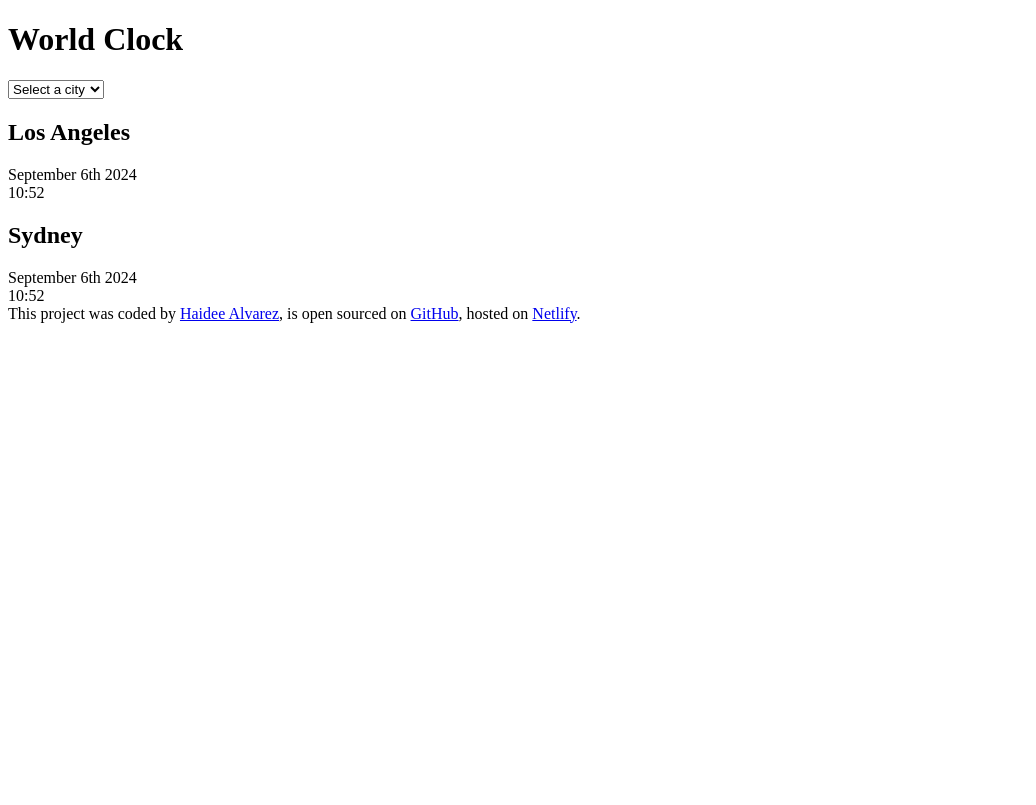
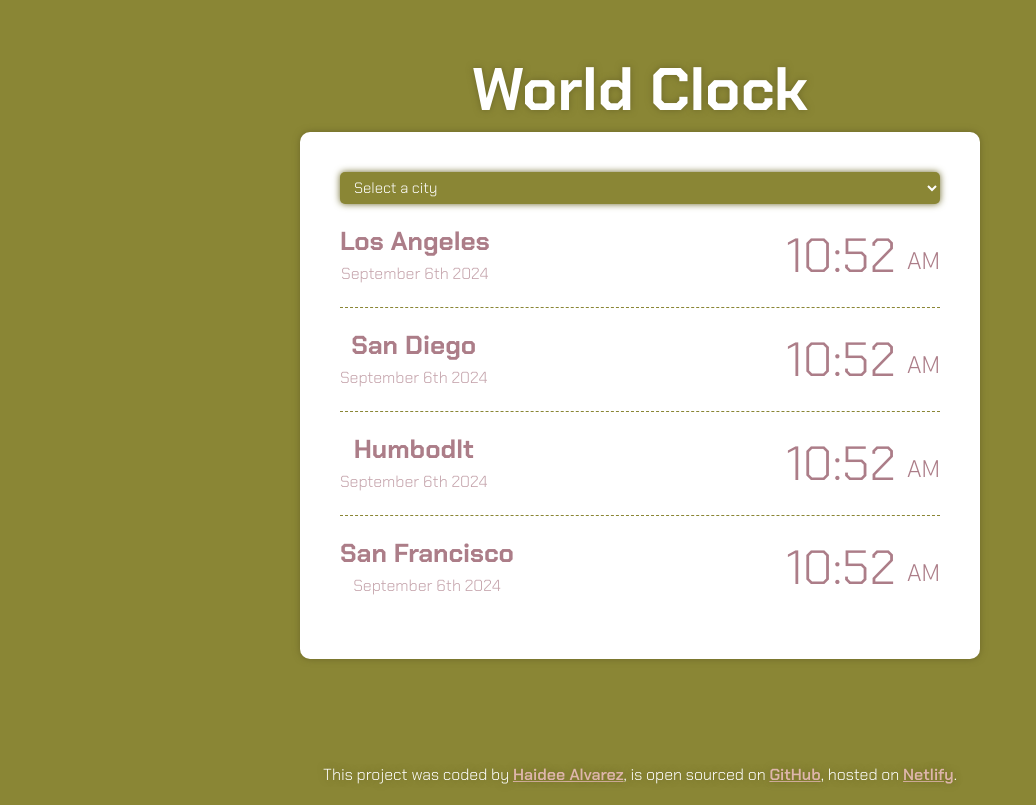
Before and after one commit to HaideeAC/WorldClock, a plain HTML site: page index.html in a window 1280 px wide. Shown: the whole page, without its empty margins (0-1036 px from the left). Drawn offline with nearby package versions, Linux system fonts and the light colour scheme.

Commit message:
styled the project with CSS

```diff
--- a/index.html
+++ b/index.html
@@ -7,34 +7,63 @@
     <link rel="stylesheet" href="src/style.css" />
     <script src="https://cdnjs.cloudflare.com/ajax/libs/moment.js/2.30.1/moment.min.js"></script>
     <script src="https://cdnjs.cloudflare.com/ajax/libs/moment-timezone/0.5.45/moment-timezone-with-data.min.js"></script>
+    <link rel="preconnect" href="https://fonts.googleapis.com" />
+    <link rel="preconnect" href="https://fonts.gstatic.com" crossorigin />
+    <link
+      href="https://fonts.googleapis.com/css2?family=Chakra+Petch:ital,wght@0,300;0,400;0,500;0,600;0,700;1,300;1,400;1,500;1,600;1,700&display=swap"
+      rel="stylesheet"
+    />
   </head>
   <body>
+    <div class="body">
+      <h1>World Clock</h1>
       <div class="container">
-      <h1>World Clock</h1>
-      <select name="" id="">
-        <option value="">Select a city</option>
-        <option value="london">🇬🇧London</option>
-        <option value="newyork">🇺🇸New York</option>
-        <option value="tokyo">🇯🇵Tokio</option>
+        <div class="select-container">
+          <select class="select" id="">
+            <option class="option" value="">Select a city</option>
+            <option class="option" value="london">🇬🇧London</option>
+            <option class="option" value="newyork">🇺🇸New York</option>
+            <option class="option" value="tokyo">🇯🇵Tokio</option>
           </select>
+        </div>
         <div class="city">
+          <div>
             <h2>Los Angeles</h2>
             <div class="date">September 6th 2024</div>
-        <div class="time">10:52</div>
+          </div>
+          <div class="time">10:52 <small>AM</small></div>
         </div>
         <div class="city">
-        <h2>Sydney</h2>
+          <div>
+            <h2>San Diego</h2>
             <div class="date">September 6th 2024</div>
-        <div class="time">10:52</div>
+          </div>
+          <div class="time">10:52 <small>AM</small></div>
+        </div>
+        <div class="city">
+          <div>
+            <h2>Humbodlt</h2>
+            <div class="date">September 6th 2024</div>
+          </div>
+          <div class="time">10:52 <small>AM</small></div>
+        </div>
+        <div class="city">
+          <div>
+            <h2>San Francisco</h2>
+            <div class="date">September 6th 2024</div>
+          </div>
+          <div class="time">10:52 <small>AM</small></div>
         </div>
       </div>
       <footer>
         This project was coded by
-      <a href="https://github.com/HaideeAC" target="_blank">Haidee Alvarez</a>,
-      is open sourced on
-      <a href="https://github.com/HaideeAC/WorldClock" target="_blank">GitHub</a
+        <a href="https://github.com/HaideeAC" target="_blank">Haidee Alvarez</a
+        >, is open sourced on
+        <a href="https://github.com/HaideeAC/WorldClock" target="_blank"
+          >GitHub</a
         >, hosted on <a href="https://worldclock-ha.netlify.app/">Netlify</a>.
       </footer>
+    </div>
     <script src="src/index.js"></script>
   </body>
 </html>
--- a/src/style.css
+++ b/src/style.css
@@ -0,0 +1,85 @@
+body {
+  margin: 0;
+}
+.body {
+  margin: 0 auto;
+  height: 95.6vh;
+  background-color: rgb(138, 134, 53);
+  color: white;
+  font-family: "Chakra Petch", system-ui;
+  font-weight: 300;
+  font-style: normal;
+  text-align: center;
+  padding: 20px;
+  display: flex;
+  flex-direction: column;
+  justify-content: space-between;
+}
+
+h1 {
+  font-size: 60px;
+  margin: 0;
+  padding-top: 30px;
+  text-shadow: 0px 0px 7px rgb(109, 104, 41);
+}
+.container {
+  margin: 0 auto;
+  color: rgb(172, 125, 136);
+  min-width: 600px;
+  background-color: rgb(255, 255, 255);
+  border-radius: 10px;
+  box-shadow: 0px 0px 7px rgb(109, 104, 41);
+  padding: 40px;
+}
+.select_container {
+  display: flex;
+  justify-content: center;
+  position: relative;
+}
+
+.select {
+  width: 100%;
+  padding: 5px 10px;
+  background-color: rgb(138, 134, 53);
+  color: white;
+  border: none;
+  border-radius: 5px;
+  box-shadow: 0px 0px 7px rgb(109, 104, 41);
+  font-family: "Chakra Petch", system-ui;
+  font-weight: 300;
+  font-style: normal;
+  font-size: 15px;
+}
+
+.city {
+  display: flex;
+  justify-content: space-between;
+  padding: 20px 0;
+  border-bottom: 1px dashed rgb(138, 134, 53);
+}
+.city:last-child {
+  border: none;
+}
+h2 {
+  margin: 0 0 5px;
+  font-size: 26px;
+}
+.date {
+  opacity: 0.7;
+}
+.time {
+  font-size: 48px;
+}
+.time small {
+  font-size: 24px;
+  vertical-align: middle;
+}
+
+footer {
+  padding-top: 100px;
+  text-shadow: 0px 0px 7px rgb(109, 104, 41);
+}
+a {
+  font-weight: 600;
+  color: rgb(222, 182, 171);
+}
```
Lines whose indentation alone changed are shown as unchanged.
